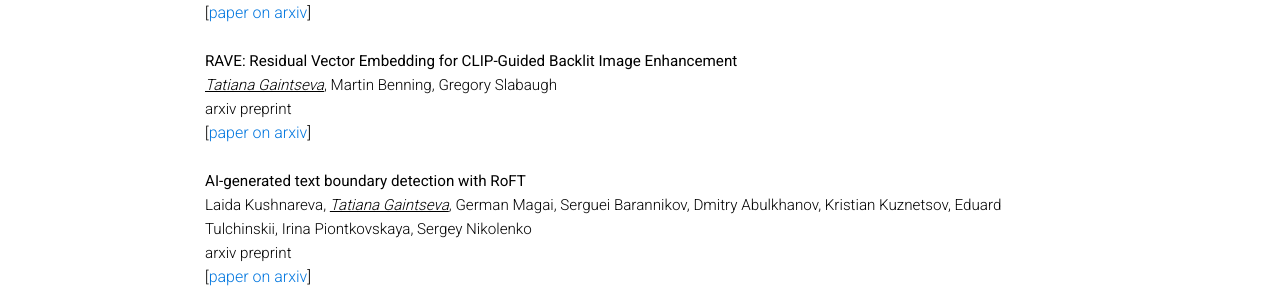
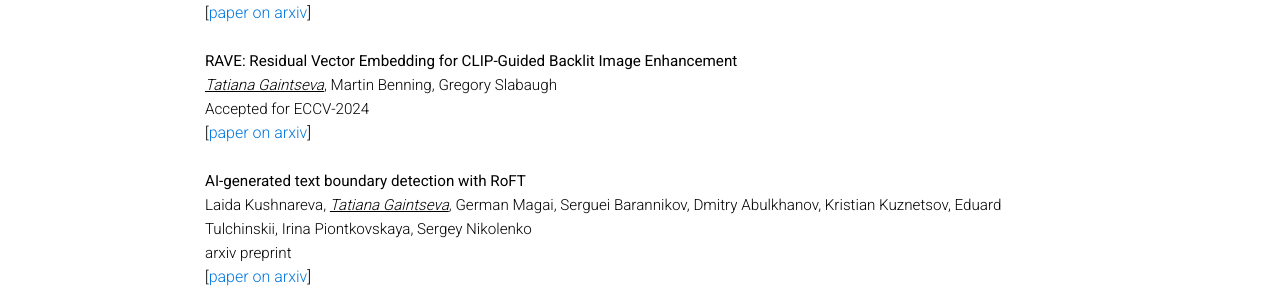
Before and after one commit to Atmyre/atmyre.github.io, a Jekyll site: the page built from _pages/publications.md, in a window 1280 px wide. Shown: the part 303-595 px from the top of the page. Built offline with Jekyll 4.4.1, drawn with Linux system fonts in a browser that asks for light colours; comment, search, counter and statistics services are not loaded; a style sheet for code colours, icons or effects is not loaded.

Commit message:
Update selected_papers.html

```diff
--- a/_includes/selected_papers.html
+++ b/_includes/selected_papers.html
@@ -16,7 +16,7 @@
             <br>
             <a style="font-size: 0.95rem;"><u><i>Tatiana Gaintseva</i></u>, Martin Benning, Gregory Slabaugh</a>
             <br>
-            <a style="font-size: 0.95rem;">arxiv preprint</a>
+            <a style="font-size: 0.95rem;">Accepted for ECCV-2024</a>
             <br>
             <a style="font-size: 0.95rem;">[<a href="https://arxiv.org/abs/2404.01889">paper on arxiv</a>]</a>
             </div>
```
